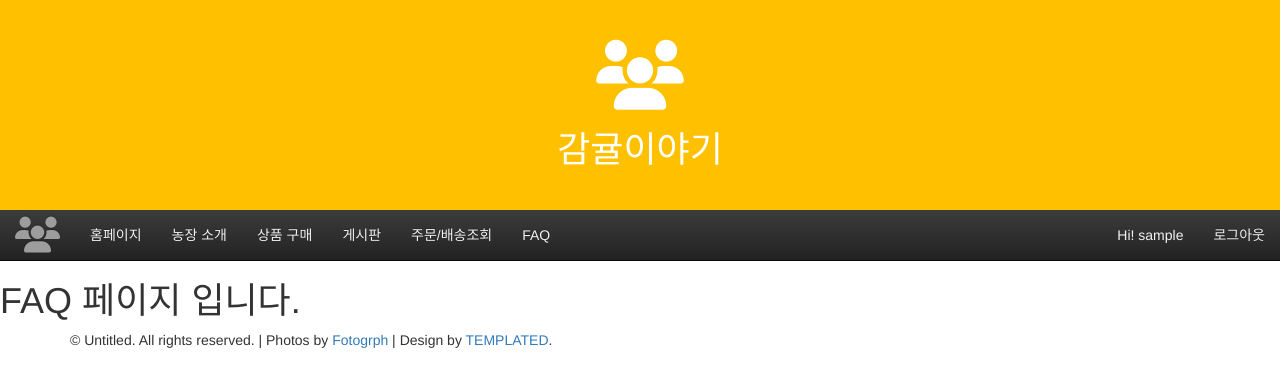
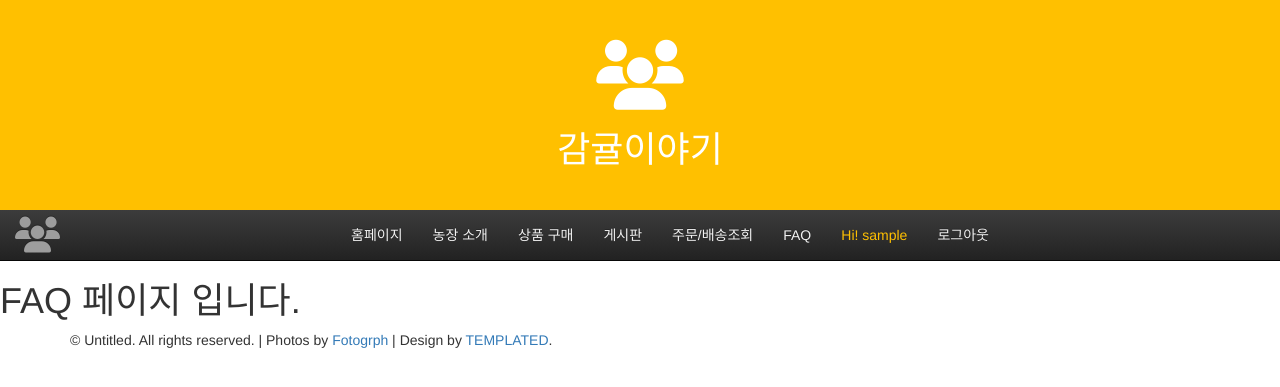
Before and after one commit to Kirade/django-tangerine, a Django app: page /faq/ in a window 1280 px wide. Shown: the top 387 px of the page. Run offline with Django 3.2, Linux system fonts and the light colour scheme; the visitor is signed in with stand-in values (Sample User, id 1); some libraries are stand-ins or nearby versions.

Commit message:
Fix nav center-align

```diff
--- a/website/static/css/style.css
+++ b/website/static/css/style.css
@@ -18,7 +18,17 @@ header h1{
     color: white;
 }
 
-nav a, nav p{
+.navbar-inverse .navbar-text{
     font-weight: normal;
-    color: white;
+    color: #FFC000;
 }
+
+.navbar .navbar-nav {
+  display: inline-block;
+  float: none;
+  vertical-align: top;
+}
+
+.navbar .navbar-collapse {
+  text-align: center;
+}
--- a/website/templates/website/base.html
+++ b/website/templates/website/base.html
@@ -37,9 +37,6 @@
 				<li><a href="{% url 'board-list' %}" accesskey="4" title="">게시판</a></li>
 				<li><a href="{% url 'order' %}" accesskey="5" title="">주문/배송조회</a></li>
 				<li><a href="{% url 'faq' %}" accesskey="6" title="">FAQ</a></li>
-
-            </ul>
-            <ul class="nav navbar-nav navbar-right">
                 {% if user.is_active %}
                     <li><p class="navbar-text">Hi! {{ user.username }} </p></li>
                     <li><a href="{% url 'logout' %}" accesskey="6" title="">로그아웃</a></li>
```
